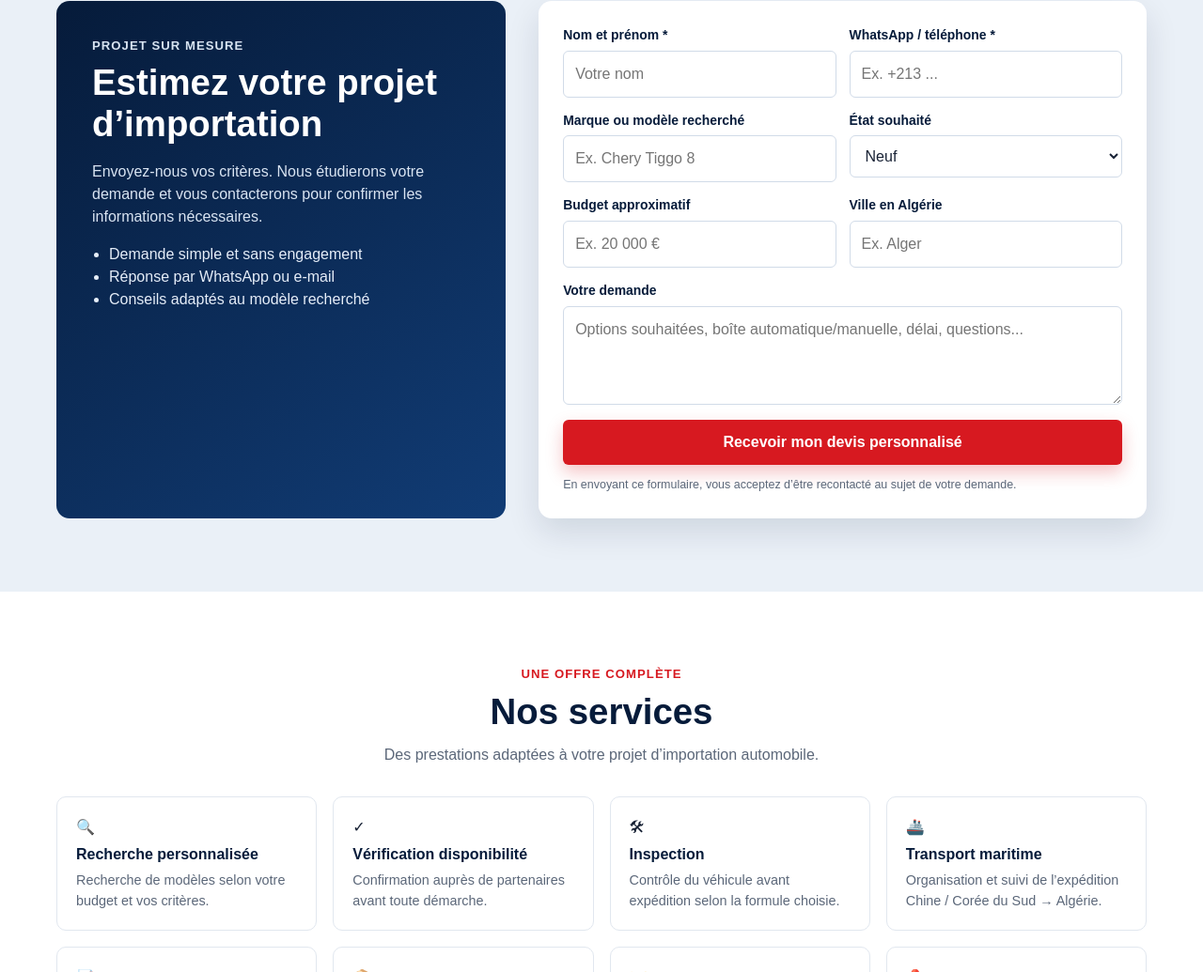
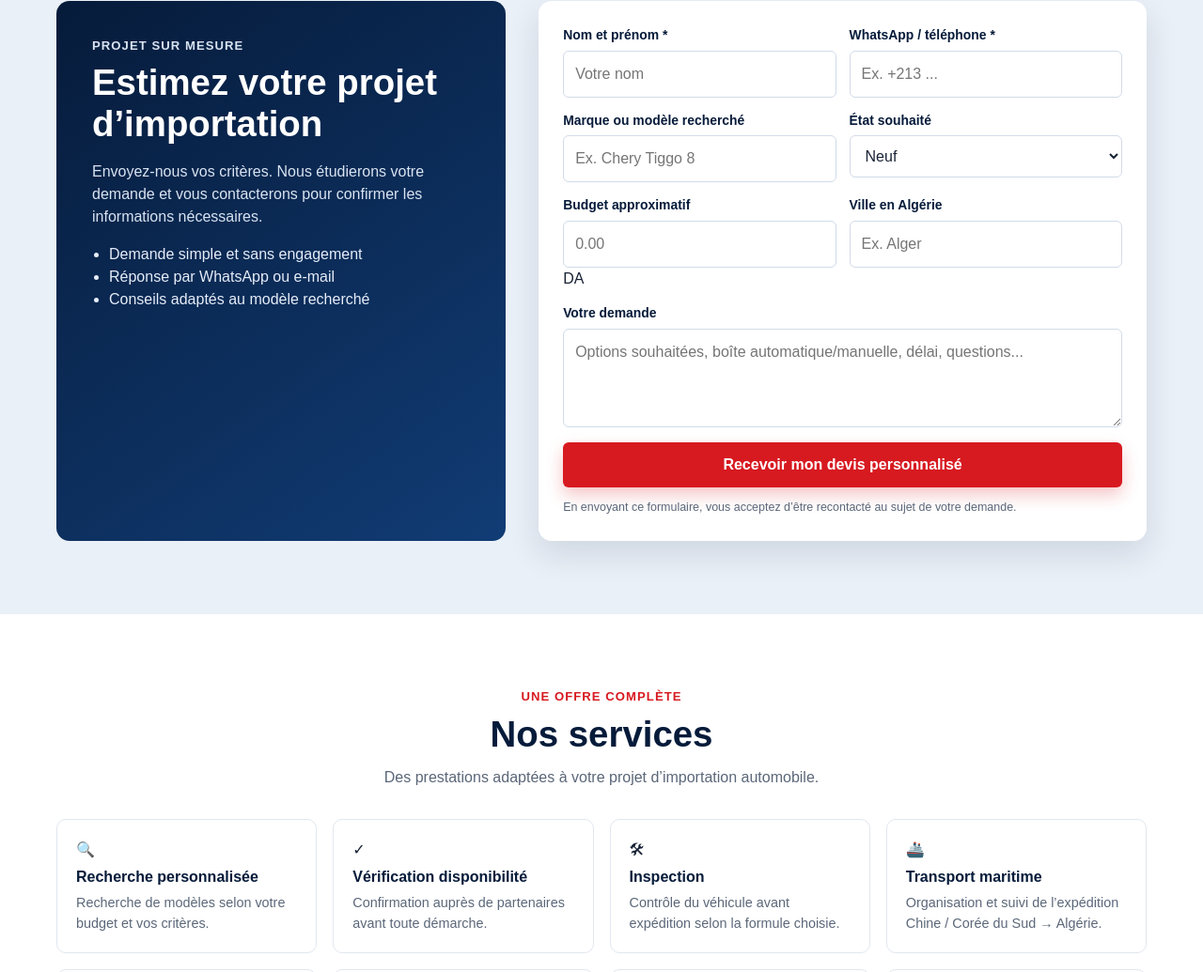
Before and after one commit to Horizon141277/Abi-car, a plain HTML site: page index.html in a window 1280 px wide. Shown: the part 3626-4661 px from the top of the page at 94% size. Drawn offline with Linux system fonts and the light colour scheme.

Commit message:
Modifier le budget du devis en dinars algériens

```diff
--- a/index.html
+++ b/index.html
@@ -285,12 +285,19 @@
 
     <div class="form-field">
   <label for="budget">Budget approximatif</label>
+
+  <div class="budget-field">
     <input
       id="budget"
       name="budget"
-        type="text"
-        placeholder="Ex. 20 000 €"
+      type="number"
+      placeholder="0.00"
+      min="0"
+      step="0.01"
+      inputmode="decimal"
     >
+    <span>DA</span>
+  </div>
 </div>
 
     <div class="form-field">
```
Lines whose indentation alone changed are shown as unchanged.
